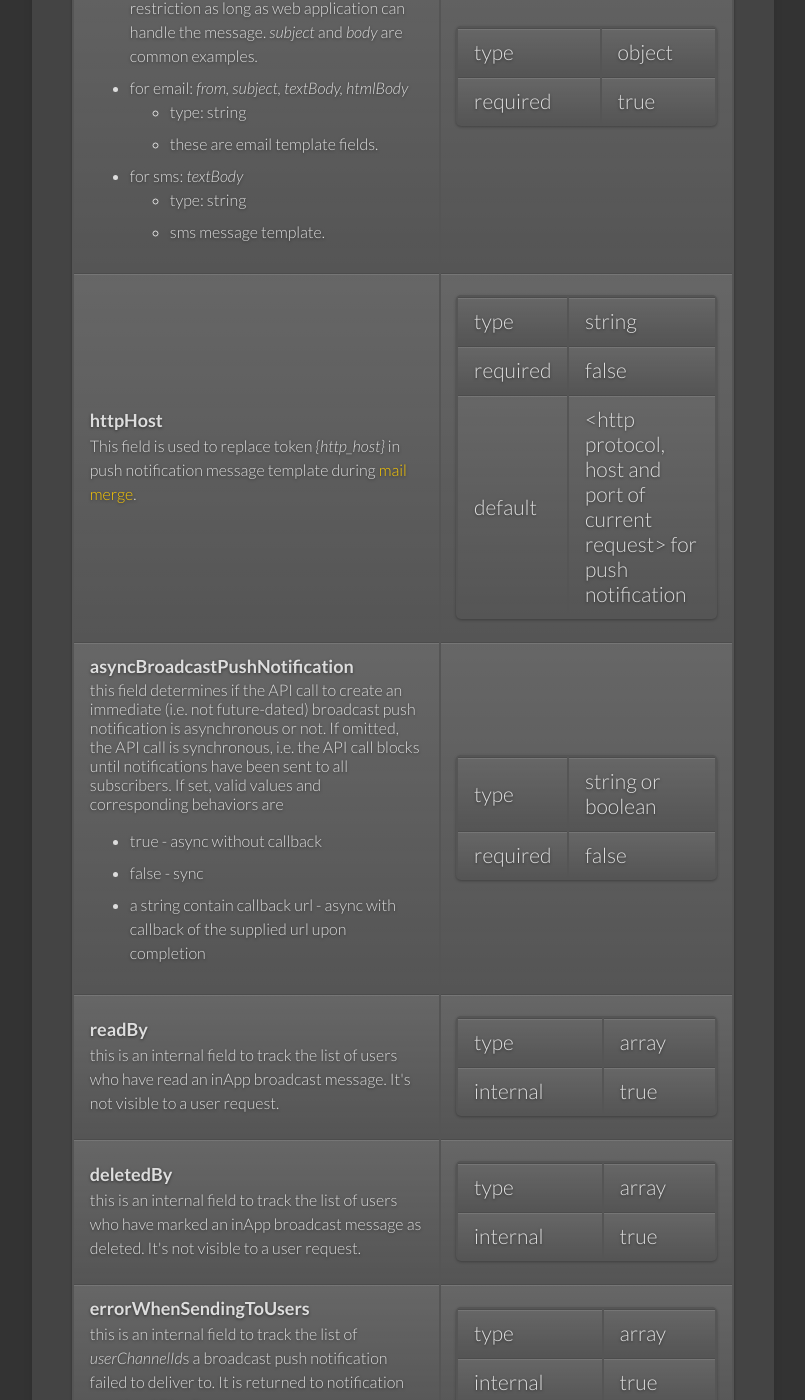
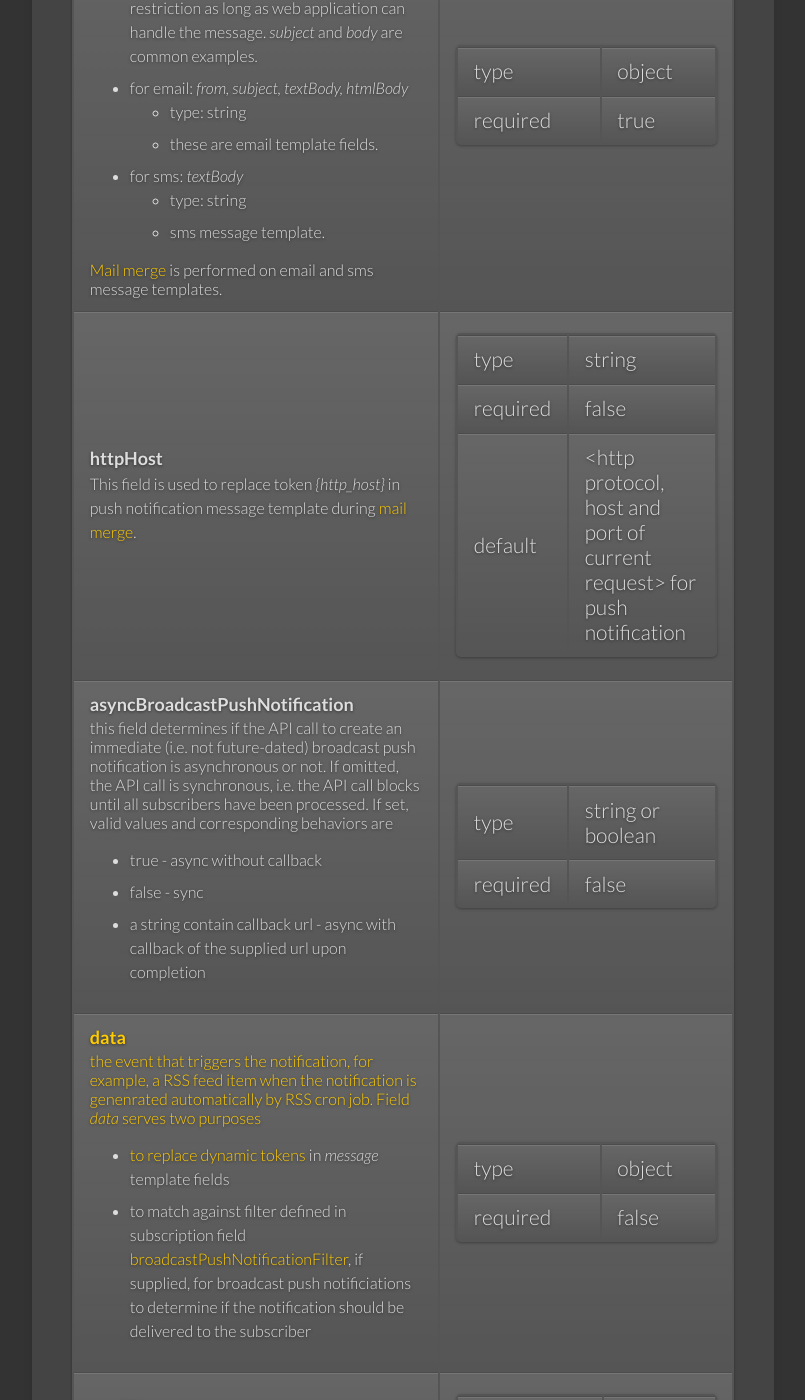
Before and after one commit to bcgov/MyGovBC-notification-server, a Jekyll site: the page built from docs/_docs/api-notification.md, in a window 1280 px wide and 1400 px high, scrolled down 4607 px. Shown: the whole window, without its empty margins (139-944 px from the left). Built offline with Jekyll 4.4.1, drawn with Linux system fonts in a browser that asks for light colours.

Commit message:
#11 added docs on rule-based event filtering

````diff
--- a/common/models/notification.json
+++ b/common/models/notification.json
@@ -50,6 +50,10 @@
     },
     "invalidBefore": {
       "type": "date"
+    },
+    "data": {
+      "type": "object",
+      "required": true
     },
     "asyncBroadcastPushNotification": {
       "type": "any"
--- a/docs/_docs/api-notification.md
+++ b/docs/_docs/api-notification.md
@@ -216,6 +216,7 @@ The API operates on following notification data model fields:
             </ul>
           </li>
         </ul>
+        <a href="../overview/#mail-merge">Mail merge</a> is performed on email and sms message templates.
       </div>
     </td>
     <td>
@@ -241,7 +242,7 @@ The API operates on following notification data model fields:
   <tr>
     <td>
       <p class="name">asyncBroadcastPushNotification</p>
-      <div class="description">this field determines if the API call to create an immediate (i.e. not future-dated) broadcast push notification is asynchronous or not. If omitted, the API call is synchronous, i.e. the API call blocks until notifications have been sent to all subscribers. If set, valid values and corresponding behaviors are
+      <div class="description">this field determines if the API call to create an immediate (i.e. not future-dated) broadcast push notification is asynchronous or not. If omitted, the API call is synchronous, i.e. the API call blocks until all subscribers have been processed. If set, valid values and corresponding behaviors are
         <ul>
           <li>true - async without callback</li>
           <li>false - sync </li>
@@ -252,6 +253,23 @@ The API operates on following notification data model fields:
     <td>
       <table>
         <tr><td>type</td><td>string or boolean</td></tr>
+        <tr><td>required</td><td>false</td></tr>
+      </table>
+    </td>
+  </tr>
+  <tr>
+    <td>
+      <p class="name"><a name="data"/>data</p>
+      <div class="description">the event that triggers the notification, for example, a RSS feed item when the notification is genenrated automatically by RSS cron job. Field <i>data</i> serves two purposes
+      <ul>
+        <li>to replace <a href="../overview/#dynamic-tokens">dynamic tokens</a> in <i>message</i> template fields</li>
+        <li>to match against filter defined in subscription field <a href="../api-subscription#broadcastPushNotificationFilter">broadcastPushNotificationFilter</a>, if supplied, for broadcast push notificiations to determine if the notification should be delivered to the subscriber</li>
+      </ul>
+      </div>
+    </td>
+    <td>
+      <table>
+        <tr><td>type</td><td>object</td></tr>
         <tr><td>required</td><td>false</td></tr>
       </table>
     </td>
@@ -319,6 +337,8 @@ GET /notifications
 ```
 POST /notifications
 ```
+[//]: # (todo: add docs on rule based event filter)
+
 * inputs
   * an object containing notification data model fields. At a minimum all required fields that don't have a default value must be supplied. Id field should be omitted since it's auto-generated. The API explorer only created an empty object for field *message* but you should populate the child fields according to [model schema](#model-schema)
     * parameter name: data
````
Also changed, not shown: docs/_docs/api-subscription.md (+34 -5 lines), docs/_docs/configuration.md (+86 -52 lines), docs/_docs/overview.md (+4 -5 lines).
